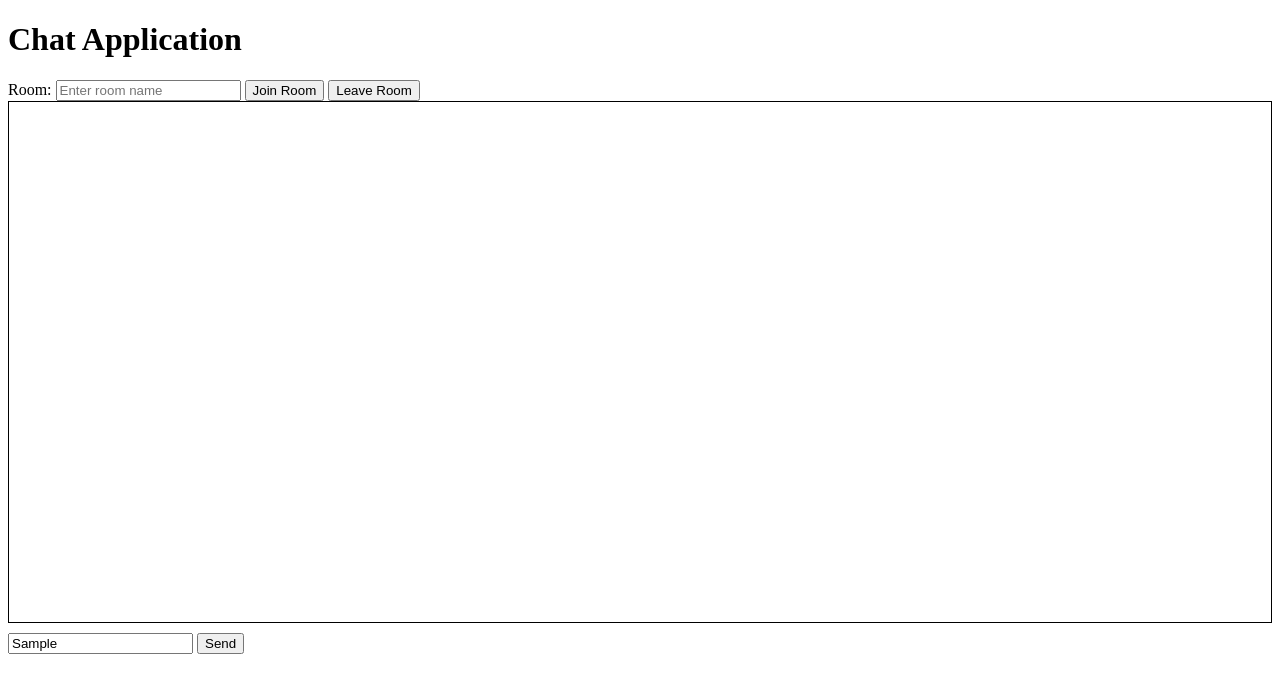
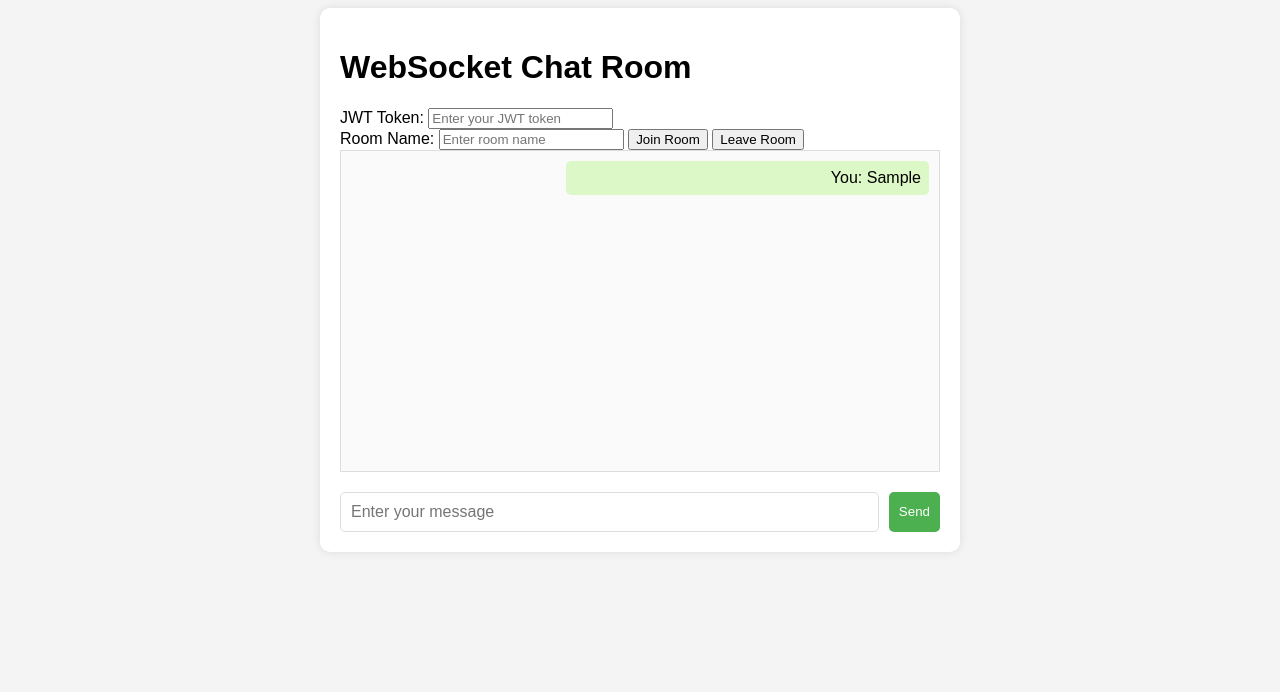
Before and after one commit to jjang6251/Tripmate, a website: page chattingTest.html in a window 1280 px wide. Both pictures are taken after typing "Sample" into the empty fields and a click on the button "Send". Drawn offline with nearby package versions, Linux system fonts and the light colour scheme; no server answers.

Commit message:
채팅 mongodb 적용 전

```diff
--- a/chattingTest.html
+++ b/chattingTest.html
@@ -3,92 +3,191 @@
 <head>
   <meta charset="UTF-8">
   <meta name="viewport" content="width=device-width, initial-scale=1.0">
-    <title>Chat Client</title>
+  <title>WebSocket Chat Test</title>
   <script src="https://cdn.socket.io/4.0.0/socket.io.min.js"></script>
   <style>
-        #chat {
+    body {
+      font-family: Arial, sans-serif;
+      background-color: #f4f4f4;
+    }
+
+    #chatContainer {
+      max-width: 600px;
+      margin: 0 auto;
+      padding: 20px;
+      background-color: white;
+      border-radius: 10px;
+      box-shadow: 0 0 10px rgba(0, 0, 0, 0.1);
+    }
+
+    #chatLog {
+      height: 300px;
+      overflow-y: auto;
+      border: 1px solid #ddd;
+      padding: 10px;
+      margin-bottom: 20px;
+      background-color: #fafafa;
+    }
+
+    .message {
+      margin-bottom: 10px;
+      padding: 8px;
+      border-radius: 5px;
+      max-width: 60%;
+      word-wrap: break-word;
+    }
+
+    .my-message {
+      background-color: #dcf8c6;
+      margin-left: auto;
+      text-align: right;
+    }
+
+    .other-message {
+      background-color: #fff;
+      margin-right: auto;
+      text-align: left;
+    }
+
+    .system-message {
+      font-style: italic;
+      text-align: center;
+      background-color: #e8e8e8;
+    }
+
+    #messageInput {
       display: flex;
-            flex-direction: column;
-            height: 500px;
-            border: 1px solid #000;
-            overflow-y: auto;
+    }
+
+    #messageInput input {
+      flex: 1;
       padding: 10px;
+      font-size: 16px;
+      border: 1px solid #ddd;
+      border-radius: 5px;
     }
-        #message-input {
-            margin-top: 10px;
+
+    #messageInput button {
+      padding: 10px;
+      background-color: #4CAF50;
+      color: white;
+      border: none;
+      border-radius: 5px;
+      margin-left: 10px;
+      cursor: pointer;
+    }
+
+    #messageInput button:hover {
+      background-color: #45a049;
     }
   </style>
 </head>
 <body>
-    <h1>Chat Application</h1>
+  <div id="chatContainer">
+    <h1>WebSocket Chat Room</h1>
 
     <div>
-        <label for="room">Room:</label>
-        <input type="text" id="room" placeholder="Enter room name" />
+      <label for="token">JWT Token:</label>
+      <input type="text" id="token" placeholder="Enter your JWT token">
+    </div>
+
+    <div>
+      <label for="room">Room Name:</label>
+      <input type="text" id="room" placeholder="Enter room name">
       <button onclick="joinRoom()">Join Room</button>
       <button onclick="leaveRoom()">Leave Room</button>
     </div>
 
-    <div id="chat"></div>
+    <div id="chatLog"></div>
 
-    <div id="message-input">
-        <input type="text" id="message" placeholder="Enter message" />
+    <div id="messageInput">
+      <input type="text" id="message" placeholder="Enter your message">
       <button onclick="sendMessage()">Send</button>
+    </div>
   </div>
 
   <script>
-        const socket = io('ws://localhost:3000/chat', {
-            transports: ['websocket'],  // WebSocket 사용 명시
-            withCredentials: true,
-        }); // 서버의 WebSocket 주소
+    let socket;
 
-        // 클라이언트가 방에 참여
+    function connectSocket() {
+      const token = 'Bearer eyJhbGciOiJIUzI1NiIsInR5cCI6IkpXVCJ9.eyJzdWIiOjEsInVzZXJpZCI6ImpqYW5nIiwidXNlcmVtYWlsIjoiamphbmc2MjUxQGdtYWlsLmNvbSIsImlhdCI6MTcyODM0OTg0NiwiZXhwIjoxNzI4Mzg1ODQ2fQ.9UtXT_RKU6S8JAcq2qu1Z_loDzDpNXOsWqiFfkR7Sf4';
+
+      socket = io('http://localhost:3000/chat', {
+        auth: {
+          token: token
+        }
+      });
+
+      socket.on('connect', () => {
+        console.log('Connected to WebSocket server');
+      });
+
+      socket.on('message', (data) => {
+        console.log('Message received:', data);
+        displayMessage(data, false);
+      });
+
+      socket.on('joinedRoom', (room) => {
+        console.log(`Joined room: ${room}`);
+        displaySystemMessage(`You have joined room: ${room}`);
+      });
+
+      socket.on('leftRoom', (room) => {
+        console.log(`Left room: ${room}`);
+        displaySystemMessage(`You have left room: ${room}`);
+      });
+    }
+
     function joinRoom() {
       const room = document.getElementById('room').value;
-            socket.emit('joinRoom', { room });
+      if (socket) {
+        socket.emit('joinRoom', { room: room });
+      }
     }
 
-        // 클라이언트가 방에서 나감
     function leaveRoom() {
       const room = document.getElementById('room').value;
-            socket.emit('leaveRoom', { room });
+      if (socket) {
+        socket.emit('leaveRoom', { room: room });
+      }
     }
 
-        // 클라이언트가 메시지를 방에 전송
     function sendMessage() {
+      const message = document.getElementById('message').value;
       const room = document.getElementById('room').value;
-            const messageContent = document.getElementById('message').value;
-            const message = {
-                room: room,
-                sender: 'User1', // 임의의 사용자 이름
-                content: messageContent
-            };
-            socket.emit('message', message); // 서버로 메시지 전송
+      if (socket) {
+        socket.emit('message', { room: room, message: message });
+        displayMessage({ message: message, sender: 'You' }, true); // 본인의 메시지는 'You'로 표시
+        document.getElementById('message').value = ''; // 메시지를 보낸 후 입력란 비우기
+      }
     }
 
-        // 서버로부터 'joinedRoom' 이벤트를 받으면 알림
-        socket.on('joinedRoom', (room) => {
-            const chatBox = document.getElementById('chat');
-            const msg = document.createElement('div');
-            msg.textContent = `You joined room: ${room}`;
-            chatBox.appendChild(msg);
-        });
+    function displayMessage(data, isMine) {
+      const chatLog = document.getElementById('chatLog');
+      const messageElement = document.createElement('div');
+      messageElement.classList.add('message');
+      messageElement.textContent = `${data.sender}: ${data.message}`;
 
-        // 서버로부터 'leftRoom' 이벤트를 받으면 알림
-        socket.on('leftRoom', (room) => {
-            const chatBox = document.getElementById('chat');
-            const msg = document.createElement('div');
-            msg.textContent = `You left room: ${room}`;
-            chatBox.appendChild(msg);
-        });
+      if (isMine) {
+        messageElement.classList.add('my-message');  // 내 메시지는 오른쪽에 정렬
+      } else {
+        messageElement.classList.add('other-message');  // 다른 사람 메시지는 왼쪽에 정렬
+      }
 
-        // 서버로부터 'message' 이벤트를 받으면 채팅창에 메시지를 표시
-        socket.on('message', (message) => {
-            const chatBox = document.getElementById('chat');
-            const msg = document.createElement('div');
-            msg.textContent = `${message.sender}: ${message.content}`;
-            chatBox.appendChild(msg);
-        });
+      chatLog.appendChild(messageElement);
+      chatLog.scrollTop = chatLog.scrollHeight; // 스크롤을 맨 아래로
+    }
+
+    function displaySystemMessage(message) {
+      const chatLog = document.getElementById('chatLog');
+      const messageElement = document.createElement('div');
+      messageElement.classList.add('message', 'system-message');
+      messageElement.textContent = message;
+      chatLog.appendChild(messageElement);
+      chatLog.scrollTop = chatLog.scrollHeight;
+    }
+
+    window.onload = connectSocket;
   </script>
 </body>
 </html>
--- a/nestchat.html
+++ b/nestchat.html
@@ -1,26 +1,118 @@
 <!DOCTYPE html>
-<html>
+<html lang="en">
+<head>
+  <meta charset="UTF-8">
+  <meta name="viewport" content="width=device-width, initial-scale=1.0">
+  <title>WebSocket Chat Test</title>
+  <script src="https://cdn.socket.io/4.0.0/socket.io.min.js"></script>
+  <style>
+    body {
+      font-family: Arial, sans-serif;
+      background-color: #f4f4f4;
+    }
 
-<head>
-  <title>1:1 Chat</title>
-  <script src="https://cdn.socket.io/4.0.0/socket.io.min.js"></script>
+    #chatContainer {
+      max-width: 600px;
+      margin: 0 auto;
+      padding: 20px;
+      background-color: white;
+      border-radius: 10px;
+      box-shadow: 0 0 10px rgba(0, 0, 0, 0.1);
+    }
+
+    #chatLog {
+      height: 300px;
+      overflow-y: auto;
+      border: 1px solid #ddd;
+      padding: 10px;
+      margin-bottom: 20px;
+      background-color: #fafafa;
+    }
+
+    .message {
+      margin-bottom: 10px;
+      padding: 8px;
+      border-radius: 5px;
+      max-width: 60%;
+      word-wrap: break-word;
+    }
+
+    .my-message {
+      background-color: #dcf8c6;
+      margin-left: auto;
+      text-align: right;
+    }
+
+    .other-message {
+      background-color: #fff;
+      margin-right: auto;
+      text-align: left;
+    }
+
+    .system-message {
+      font-style: italic;
+      text-align: center;
+      background-color: #e8e8e8;
+    }
+
+    #messageInput {
+      display: flex;
+    }
+
+    #messageInput input {
+      flex: 1;
+      padding: 10px;
+      font-size: 16px;
+      border: 1px solid #ddd;
+      border-radius: 5px;
+    }
+
+    #messageInput button {
+      padding: 10px;
+      background-color: #4CAF50;
+      color: white;
+      border: none;
+      border-radius: 5px;
+      margin-left: 10px;
+      cursor: pointer;
+    }
+
+    #messageInput button:hover {
+      background-color: #45a049;
+    }
+  </style>
 </head>
+<body>
+  <div id="chatContainer">
+    <h1>WebSocket Chat Room</h1>
 
-<body>
-  <h1>1:1 Chat</h1>
-  <input id="room" placeholder="Room">
-  <input id="message" placeholder="Message">
+    <div>
+      <label for="token">JWT Token:</label>
+      <input type="text" id="token" placeholder="Enter your JWT token">
+    </div>
+
+    <div>
+      <label for="room">Room Name:</label>
+      <input type="text" id="room" placeholder="Enter room name">
       <button onclick="joinRoom()">Join Room</button>
       <button onclick="leaveRoom()">Leave Room</button>
-  <button onclick="sendMessage()">Send Message</button>
-  <ul id="messages"></ul>
+    </div>
+
+    <div id="chatLog"></div>
+
+    <div id="messageInput">
+      <input type="text" id="message" placeholder="Enter your message">
+      <button onclick="sendMessage()">Send</button>
+    </div>
+  </div>
 
   <script>
+    let socket;
 
-    const token = 'Bearer eyJhbGciOiJIUzI1NiIsInR5cCI6IkpXVCJ9.eyJzdWIiOjEsInVzZXJpZCI6ImpqYW5nIiwidXNlcmVtYWlsIjoiamphbmc2MjUxQGdtYWlsLmNvbSIsImlhdCI6MTcyNzcwMDYyOCwiZXhwIjoxNzI3NzM2NjI4fQ.vP_U2ZGOwU9ocRJZAxNPXqG89N89HV1A3-dtrCvR144';
+    function connectSocket() {
+      const token = 'Bearer eyJhbGciOiJIUzI1NiIsInR5cCI6IkpXVCJ9.eyJzdWIiOjksInVzZXJpZCI6ImpqYW5nMTIiLCJ1c2VyZW1haWwiOiJqamFuZzYyNTFAZ21haWwuY29tIiwiaWF0IjoxNzI4MzUwNTg5LCJleHAiOjE3MjgzODY1ODl9.cpxffan5HCpZdLoAgKZkh6LwlkLwCSZ7dmASCTQrmmE';
 
-    // WebSocket 클라이언트 인스턴스를 생성하고 /chat 네임스페이스에 연결
-    const socket = io('ws://localhost:3000/chat', {
+      socket = io('http://localhost:3000/chat', {
         auth: {
           token: token
         }
@@ -30,37 +122,72 @@
         console.log('Connected to WebSocket server');
       });
 
-    // 서버로부터 메시지를 수신하면 화면에 표시
-    socket.on('message', (message) => {
-      const li = document.createElement('li');
-      li.textContent = `${message.sender}: ${message.content}`;
-      document.getElementById('messages').appendChild(li);
+      socket.on('message', (data) => {
+        console.log('Message received:', data);
+        displayMessage(data, false);
       });
 
       socket.on('joinedRoom', (room) => {
-      console.log(`Welcome to Room ${room}`);
-    })
+        console.log(`Joined room: ${room}`);
+        displaySystemMessage(`You have joined room: ${room}`);
+      });
 
-    // 방에 참여하는 함수
+      socket.on('leftRoom', (room) => {
+        console.log(`Left room: ${room}`);
+        displaySystemMessage(`You have left room: ${room}`);
+      });
+    }
+
     function joinRoom() {
       const room = document.getElementById('room').value;
+      if (socket) {
         socket.emit('joinRoom', { room: room });
       }
+    }
 
-    // 방에서 나가는 함수
     function leaveRoom() {
       const room = document.getElementById('room').value;
+      if (socket) {
         socket.emit('leaveRoom', { room: room });
       }
+    }
 
-    // 메시지를 보내는 함수
     function sendMessage() {
+      const message = document.getElementById('message').value;
       const room = document.getElementById('room').value;
-      const message = document.getElementById('message').value;
-      // const sender = 'jjang'; // 실제 사용자 ID 또는 이름으로 대체
-      socket.emit('message', { room, content: message });
+      if (socket) {
+        socket.emit('message', { room: room, message: message });
+        displayMessage({ message: message, sender: 'You' }, true); // 본인의 메시지는 'You'로 표시
+        document.getElementById('message').value = ''; // 메시지를 보낸 후 입력란 비우기
       }
+    }
+
+    function displayMessage(data, isMine) {
+      const chatLog = document.getElementById('chatLog');
+      const messageElement = document.createElement('div');
+      messageElement.classList.add('message');
+      messageElement.textContent = `${data.sender}: ${data.message}`;
+
+      if (isMine) {
+        messageElement.classList.add('my-message');  // 내 메시지는 오른쪽에 정렬
+      } else {
+        messageElement.classList.add('other-message');  // 다른 사람 메시지는 왼쪽에 정렬
+      }
+
+      chatLog.appendChild(messageElement);
+      chatLog.scrollTop = chatLog.scrollHeight; // 스크롤을 맨 아래로
+    }
+
+    function displaySystemMessage(message) {
+      const chatLog = document.getElementById('chatLog');
+      const messageElement = document.createElement('div');
+      messageElement.classList.add('message', 'system-message');
+      messageElement.textContent = message;
+      chatLog.appendChild(messageElement);
+      chatLog.scrollTop = chatLog.scrollHeight;
+    }
+
+    window.onload = connectSocket;
   </script>
 </body>
-
 </html>
--- a/src/chat/chat.gateway.ts
+++ b/src/chat/chat.gateway.ts
@@ -22,6 +22,7 @@ export class ChatGateway implements OnGatewayConnection, OnGatewayDisconnect {
 
   handleConnection(client: AuthenticatedSocket) {
     console.log(`Client connected: ${client.id}`);
+    console.log(client.handshake.auth.token);
   }
 
   handleDisconnect(client: AuthenticatedSocket) {
--- a/src/chat/chat.guard.ts
+++ b/src/chat/chat.guard.ts
@@ -17,8 +17,10 @@ export class WsJwtGuard implements CanActivate {
 
     try {
       // JWT 토큰 검증 (비동기적으로 처리)
-      const decoded = await this.jwtService.verifyAsync(token);
-      client.user = decoded; // 검증된 유저 정보 저장
+      const payload = await this.jwtService.verifyAsync(token, {
+        secret: process.env['SECRET_KEY'],
+      });
+      client.user = payload; // 검증된 유저 정보 저장
       return true; // Guard 통과
     } catch (err) {
       throw new WsException('Invalid token'); // 토큰이 유효하지 않으면 예외 처리
--- a/src/chat/chat.module.ts
+++ b/src/chat/chat.module.ts
@@ -18,7 +18,7 @@ import { ChatGateway } from './chat.gateway';
             })
         }),
     ],
-    providers: [ChatGateway, WsJwtGuard],
+    providers: [ WsJwtGuard],
     controllers: [],
     exports: [JwtModule],
 })
```
Lines whose indentation alone changed are shown as unchanged.
